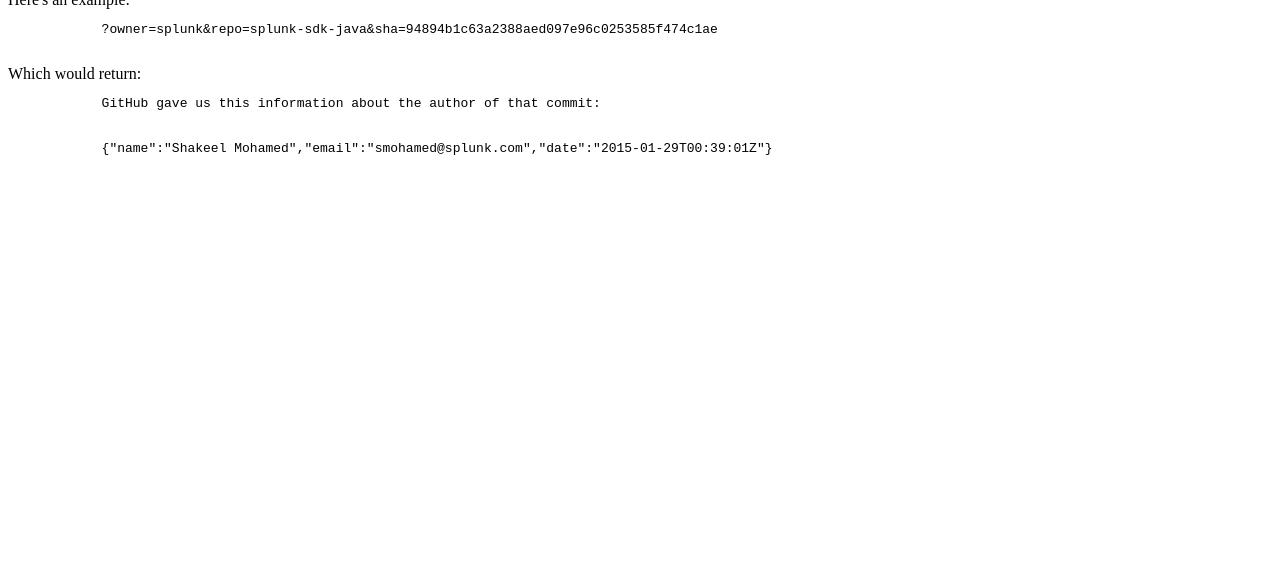
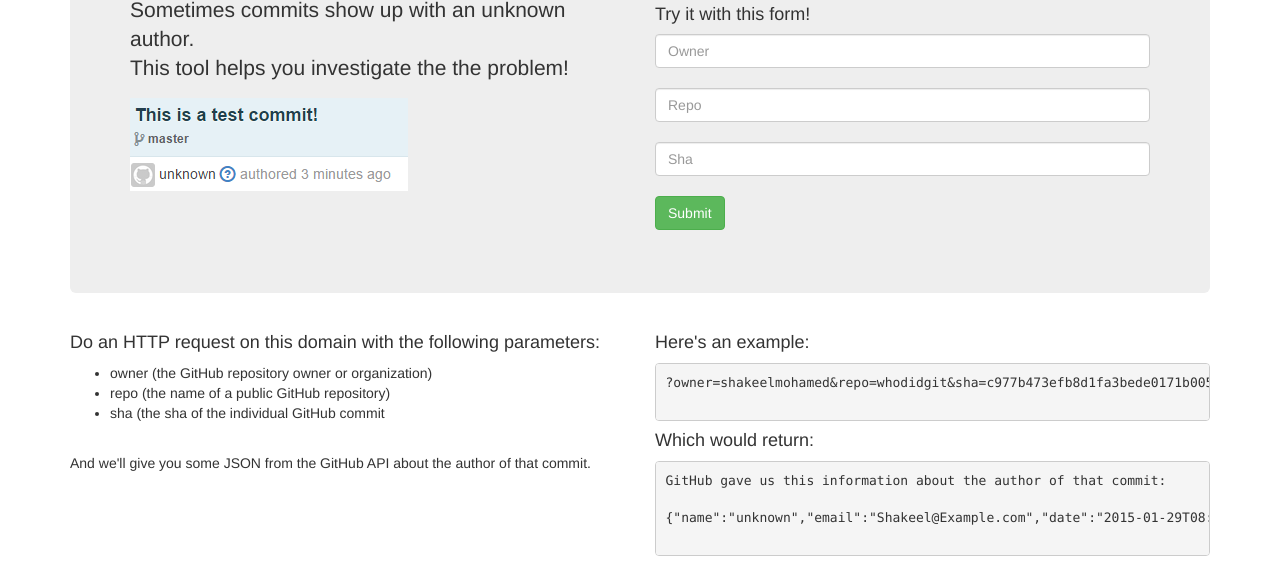
Before and after one commit to shakeelmohamed/whodidgit, a website: page public/index.html in a window 1280 px wide. Shown: the part 229-800 px from the top of the page. Drawn offline with nearby package versions, Linux system fonts and the light colour scheme.

Commit message:
all the things!
This is a test commit!

```diff
--- a/public/index.html
+++ b/public/index.html
@@ -2,32 +2,76 @@
 <html>
 <head>
     <title>Who Did Git?</title>
+    <meta charset="utf-8">
+    <meta http-equiv="X-UA-Compatible" content="IE=edge">
+    <meta name="viewport" content="width=device-width, initial-scale=1">
+    <meta name="description" content="A tool for investigating GitHub commits with unknown authors">
+    <meta name="author" content="Shakeel Mohamed">
+    <link href="//maxcdn.bootstrapcdn.com/bootstrap/3.3.2/css/bootstrap.min.css" rel="stylesheet">
 </head>
 <body>
+    <div class="container">
+        <div class="header">
+            <nav>
+                <ul class="nav nav-pills pull-right">
+                    <li role="presentation"><b>
+                        <a href="http://github.com/shakeelmohamed/whodidgit">View on GitHub</a>
+                        </b>
+                    </li>
+                </ul>
+            </nav>
+            <h3 class="text-muted">Who Did Git?</h3>
+        </div>
+        <br>
+        <div class="jumbotron">
             <h1>Who Did Git?</h1>
-    <div>
-        Do an HTTP request on this domain with the following parameters:
+            <div class="row">
+                <div class="col-lg-6">
+                    <p class="lead">
+                        Sometimes commits show up with an unknown author.
+                        <br>
+                        This tool helps you investigate the the problem!
+                    </p>
+                    <img src="screenshot.png">
+                </div>
+                <div class="col-lg-6">
+                    <h4> Try it with this form!</h4>
+                    <form action="/">
+                        <div class="form-group">
+                            <input name="owner" placeholder="Owner" class="form-control"><br>
+                            <input name="repo" placeholder="Repo" class="form-control"><br>
+                            <input name="sha" placeholder="Sha" class="form-control"><br>
+                            <input type="submit" class="btn btn-success">
+                        </div>
+                    </form>
+                </div>
+            </div>
+        </div>
+        <div class="row marketing">
+            <div class="col-lg-6">
+                <h4>Do an HTTP request on this domain with the following parameters:</h4>
                 <ul>
                     <li>owner (the GitHub repository owner or organization)</li>
-            <li>repo (the name of the GitHub repository)</li>
+                    <li>repo (the name of a public GitHub repository)</li>
                     <li>sha (the sha of the individual GitHub commit</li>
                 </ul>
                 <br>
-        And we'll give you some JSON from the GitHub API about the author of that commit.
+                <p>And we'll give you some JSON from the GitHub API about the author of that commit.</p>
+                <br>
             </div>
-    <div>
-        Here's an example:
-        <br>
+            <div class="col-lg-6">
+                <h4>Here's an example:</h4>
                 <pre>
-            ?owner=splunk&amp;repo=splunk-sdk-java&amp;sha=94894b1c63a2388aed097e96c0253585f474c1ae
+?owner=shakeelmohamed&amp;repo=whodidgit&amp;sha=c977b473efb8d1fa3bede0171b005bb4c00c1561
                 </pre>
-        Which would return:
-        <br>
+                <h4>Which would return:</h4>
                 <pre>
 GitHub gave us this information about the author of that commit:
-            <br>
-            {"name":"Shakeel Mohamed","email":"smohamed@splunk.com","date":"2015-01-29T00:39:01Z"}
+
+{"name":"unknown","email":"Shakeel@Example.com","date":"2015-01-29T08:32:42Z"}
                 </pre>
             </div>
+        </div>
+    </div> <!-- /container -->
 </body>
 </html>
```
Also changed, not shown: index.js (+14 -6 lines), README.md (added), public/screenshot.png (added), 4 other files. Lines whose indentation alone changed are shown as unchanged.
